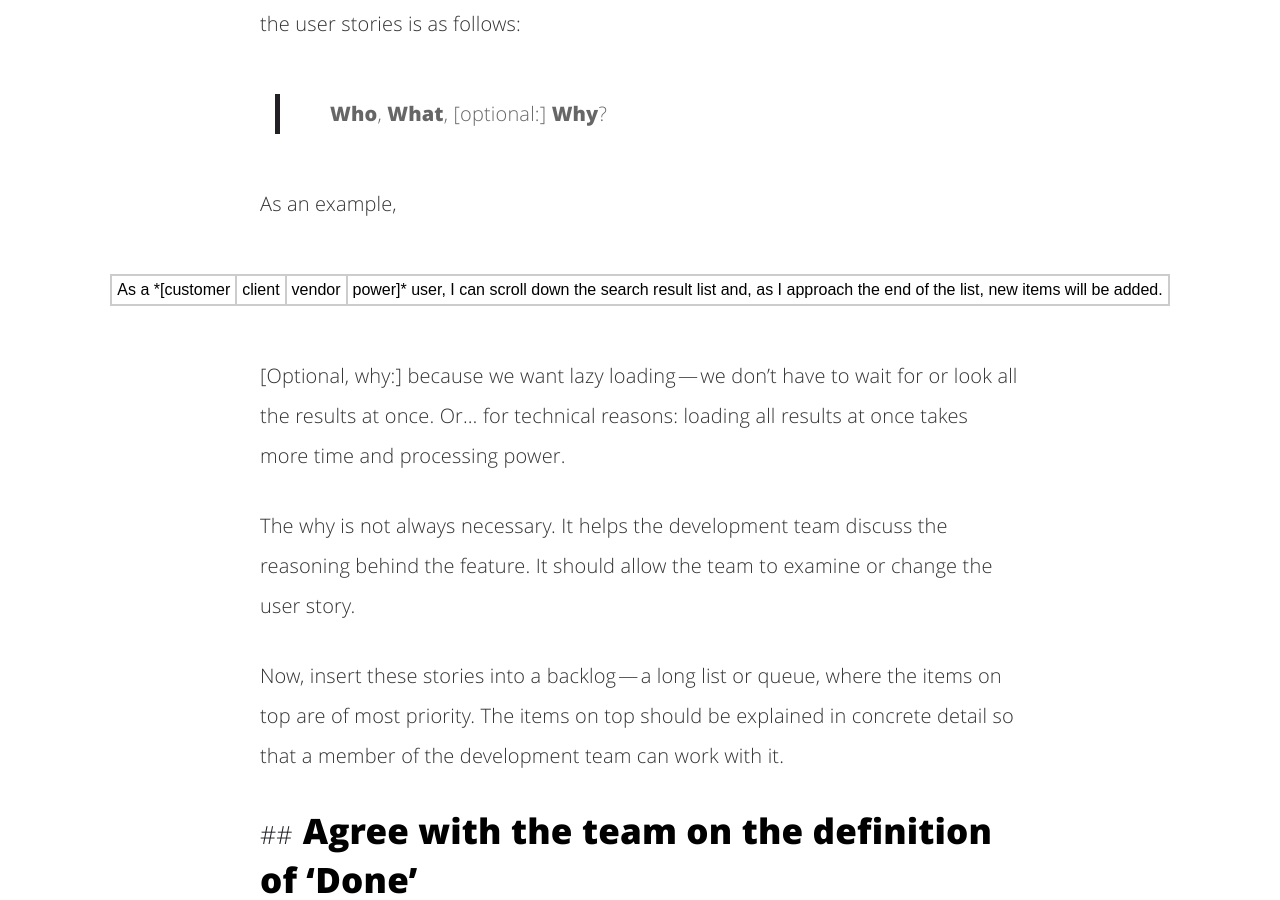
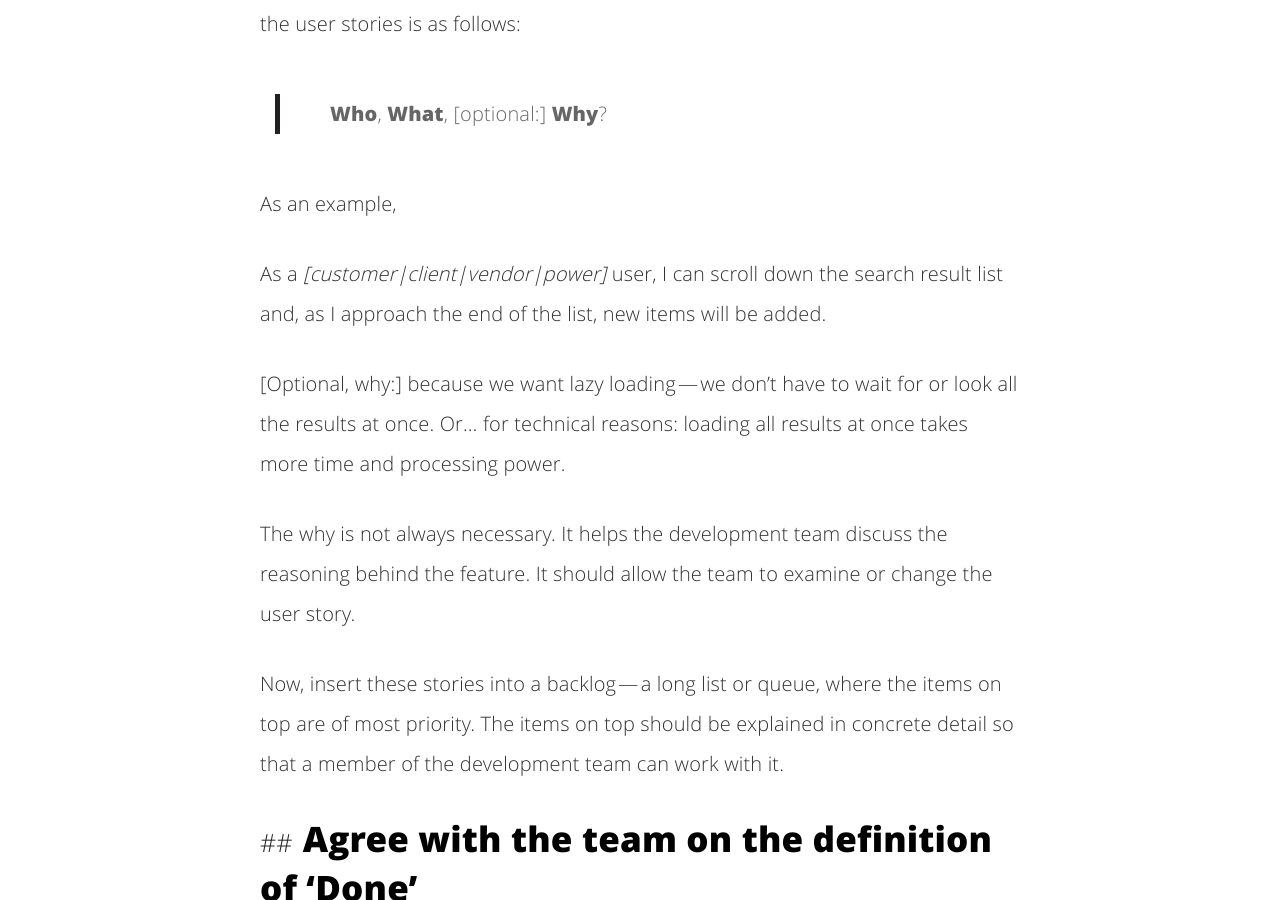
Before and after one commit to teh0xqb/teh0xqb.github.io, a Jekyll site: the page built from _posts/2015-11-03-the-road-agile.md, in a window 1280 px wide and 900 px high, scrolled down 2008 px. Built offline with Jekyll 4.4.1, drawn with Linux system fonts in a browser that asks for light colours; comment, search, counter and statistics services are not loaded.

Commit message:
fixing md quirks on blog

```diff
--- a/_posts/2015-11-03-the-road-agile.md
+++ b/_posts/2015-11-03-the-road-agile.md
@@ -45,7 +45,7 @@ The product owner might want to deliver them in his own format. The final draft
 
 As an example,
 
-As a *[customer|client|vendor|power]* user, I can scroll down the search result list and, as I approach the end of the list, new items will be added.
+As a *\[customer\|client\|vendor\|power\]* user, I can scroll down the search result list and, as I approach the end of the list, new items will be added.
 
 [Optional, why:] because we want lazy loading — we don’t have to wait for or look all the results at once. Or… for technical reasons: loading all results at once takes more time and processing power.
 
@@ -149,16 +149,16 @@ I have yet to do this myself, in order to explain it in detail. Agile patterns a
 ---
 
 #### Wikipedia article: Agile Software Development
-https://en.wikipedia.org/wiki/Agile_software_development
+<https://en.wikipedia.org/wiki/Agile_software_development>
 
 #### All About Agile
-http://allaboutagile.com
+<http://allaboutagile.com>
 
 #### Mountain Goat Software — Agile Summaries and FAQs
-https://www.mountaingoatsoftware.com/agile/new-to-agile-or-scrum
+<https://www.mountaingoatsoftware.com/agile/new-to-agile-or-scrum>
 
 #### The Art and Science of Ruby — Three things you need to know to produce an accurate estimate
-http://theartandscienceofruby.com/2015/09/08/three-things-you-need-to-know-to-produce-an-accurate-estimate/
+<http://theartandscienceofruby.com/2015/09/08/three-things-you-need-to-know-to-produce-an-accurate-estimate/>
 
 #### Wikipedia: The Project Management Triangle
-https://en.wikipedia.org/wiki/Project_management_triangle
+<https://en.wikipedia.org/wiki/Project_management_triangle>
```
